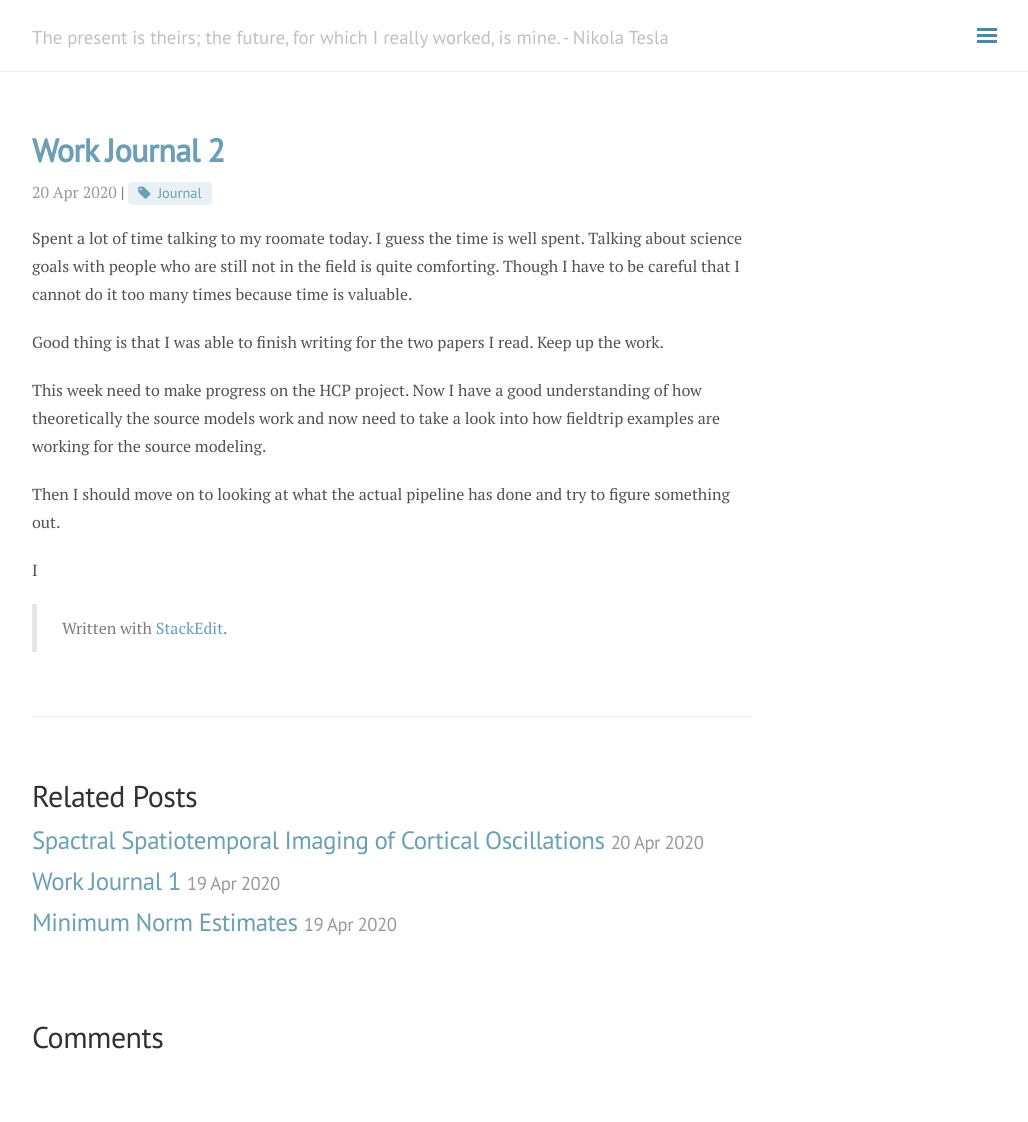
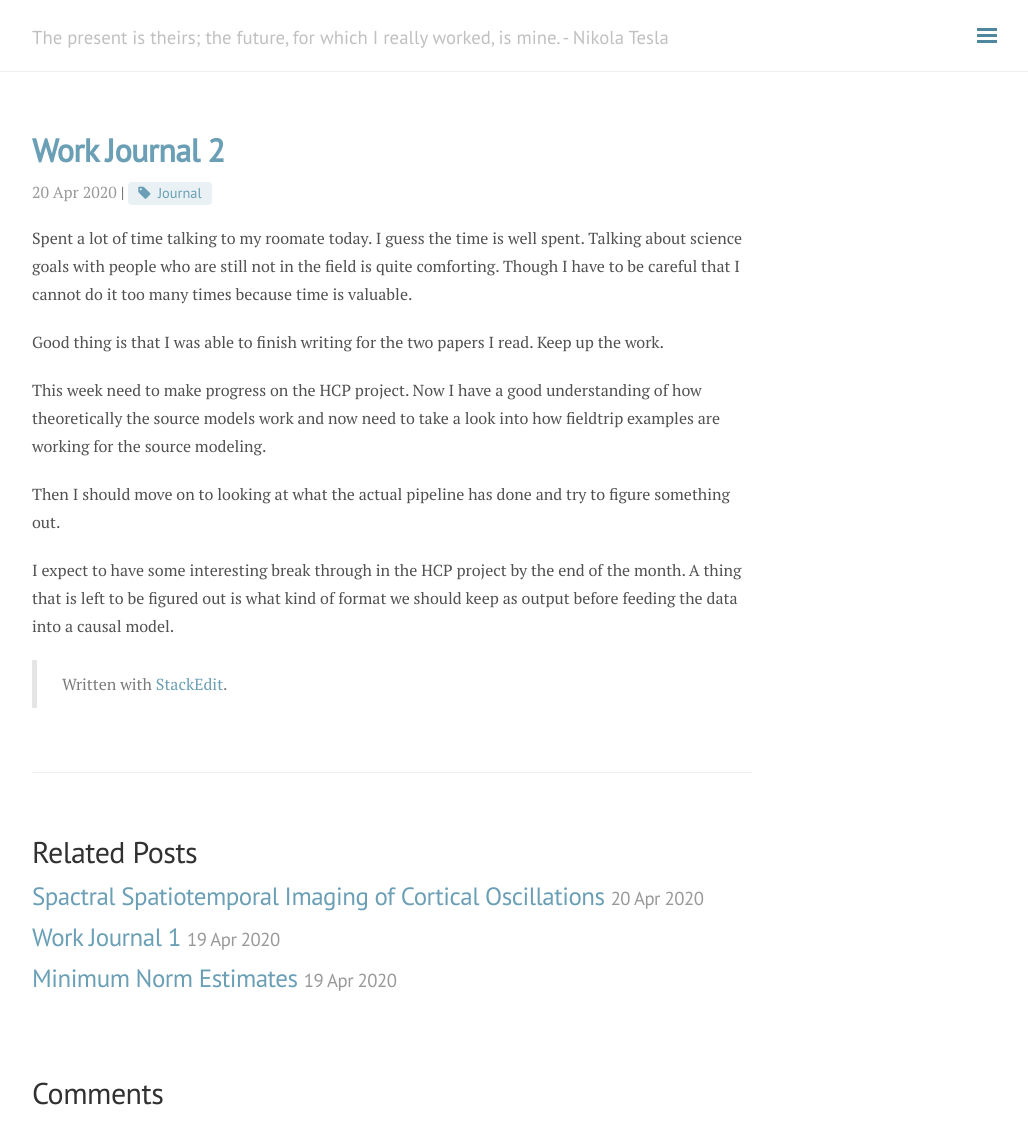
Before and after one commit to andylikescodes/andylikescodes.github.io, a Jekyll site: the page built from _posts/2020-04-20-Work-Journal-2.md, in a window 1280 px wide and 1122 px high. Shown: the whole window, without its empty margins (248-1276 px from the left). Built offline with Jekyll 4.4.1, drawn with Linux system fonts in a browser that asks for light colours; nearby versions of some CDN libraries; comment, search, counter and statistics services are not loaded.

Commit message:
_posts/2020-04-20-Work-Journal-2.md updated from https://stackedit.io/

```diff
--- a/_posts/2020-04-20-Work-Journal-2.md
+++ b/_posts/2020-04-20-Work-Journal-2.md
@@ -13,9 +13,9 @@ This week need to make progress on the HCP project. Now I have a good understand
 
 Then I should move on to looking at what the actual pipeline has done and try to figure something out.
 
-I
+I expect to have some interesting break through in the HCP project by the end of the month. A thing that is left to be figured out is what kind of format we should keep as output before feeding the data into a causal model.
 
 > Written with [StackEdit](https://stackedit.io/).
 <!--stackedit_data:
-eyJoaXN0b3J5IjpbNDA1MjI4NDM3XX0=
+eyJoaXN0b3J5IjpbMTk0NTcyNTI0M119
 -->
```
